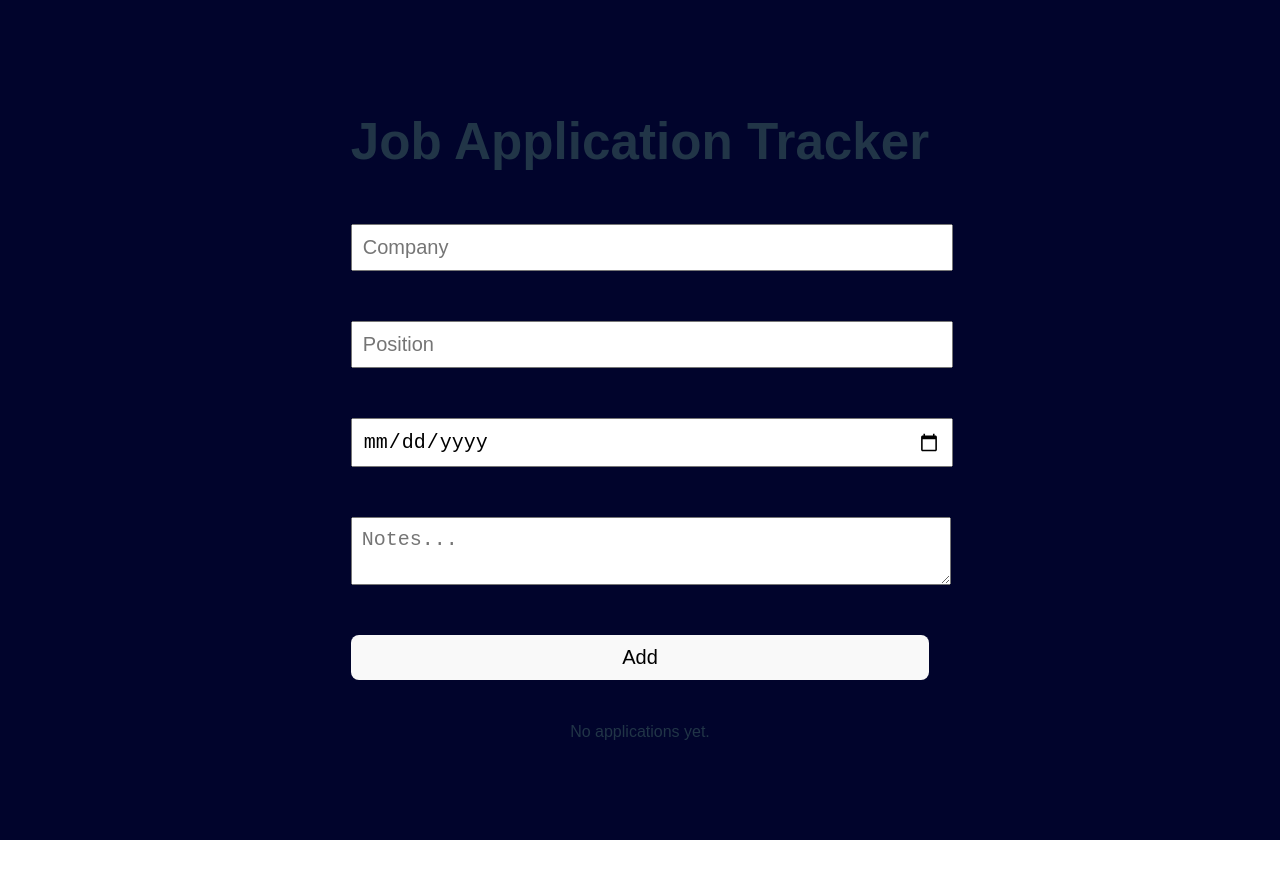
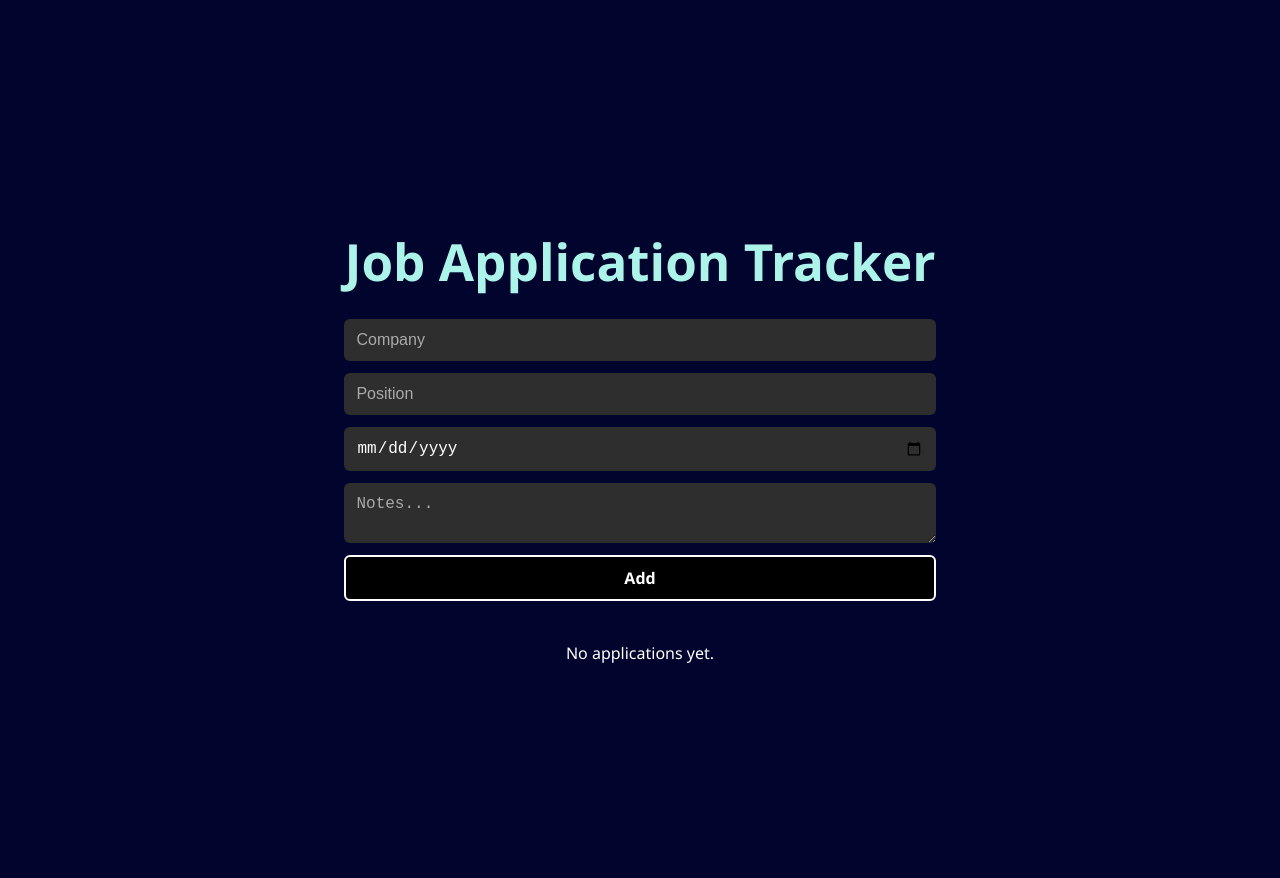
Before and after one commit to JIMPARK80/vue-job-tracker, a Vue app: page / in a window 1280 px wide. Before the commit the page ends 840 px from the top, so only its background shows below. Built offline with nearby package versions, Linux system fonts and the light colour scheme.

Commit message:
Style: update UI

```diff
--- a/src/App.vue
+++ b/src/App.vue
@@ -92,47 +92,91 @@ function removeApplication(index) {
 <style>
 /* minimum and clean default styles */
 
-body{
-  font-family: sans-serif; /* font family */
-  padding: 20px; /* padding */
-  background: #01042c; /* background color */
+
+body {
+  font-family: 'Segoe UI', sans-serif;
+  padding: 40px;
+  background-color: #01042c;
+  color: white;
+}
+
+h1 {
+  color: #acf3ea;
+  text-align: center;
+  margin-bottom: 30px;
 }
 
 form {
   display: flex;
   flex-direction: column;
-  gap: 10px;
-  margin-bottom: 20px;
+  gap: 12px;
+  max-width: 600px;
+  margin: 0 auto 40px auto;
 }
 
-input, textarea, button{
-  margin: 20px 0ch; /* margin */
-  width: 100%; /* width */
-  padding: 10px; /* thickenss box */
-  font-size: 20px; /* font size */
+input, textarea {
+  padding: 12px;
+  font-size: 16px;
+  border: none;
+  border-radius: 6px;
+  background: #2e2e2e;
+  color: white;
 }
 
-button{
-  cursor: pointer; /* cursor */
+input::placeholder, textarea::placeholder {
+  color: #aaaaaa;
+}
+
+button {
+  background: black;
+  color: white;
+  font-weight: bold;
+  border: 2px solid white;
+  padding: 10px;
+  border-radius: 6px;
+  transition: 0.2s;
+}
+
+button:hover {
+  background: white;
+  color: black;
 }
 
 table {
   width: 100%;
+  max-width: 900px;
+  margin: 0 auto;
   border-collapse: collapse;
-  background: rgb(45, 184, 202);
-  box-shadow: 0 0 5px rgba(0,0,0,0.2);
+  background: #2bb5c7;
+  box-shadow: 0 0 10px rgba(0,0,0,0.3);
+  border-radius: 6px;
+  overflow: hidden;
 }
 
 th, td {
-  font-size: 20px;
-  color:black;
-  padding: 10px;
-  border: 1px solid #000000;
+  padding: 14px;
+  font-size: 16px;
   text-align: left;
+  border-bottom: 1px solid #000;
 }
 
 th {
-  background-color: #5e5e5e;
+  background-color: #444;
+  color: white;
 }
 
+td button {
+  background-color: #111;
+  color: white;
+  padding: 6px 12px;
+  border-radius: 4px;
+  font-size: 14px;
+  border: none;
+}
+
+td button:hover {
+  background-color: #f44336;
+}
+
+
 </style>
```
